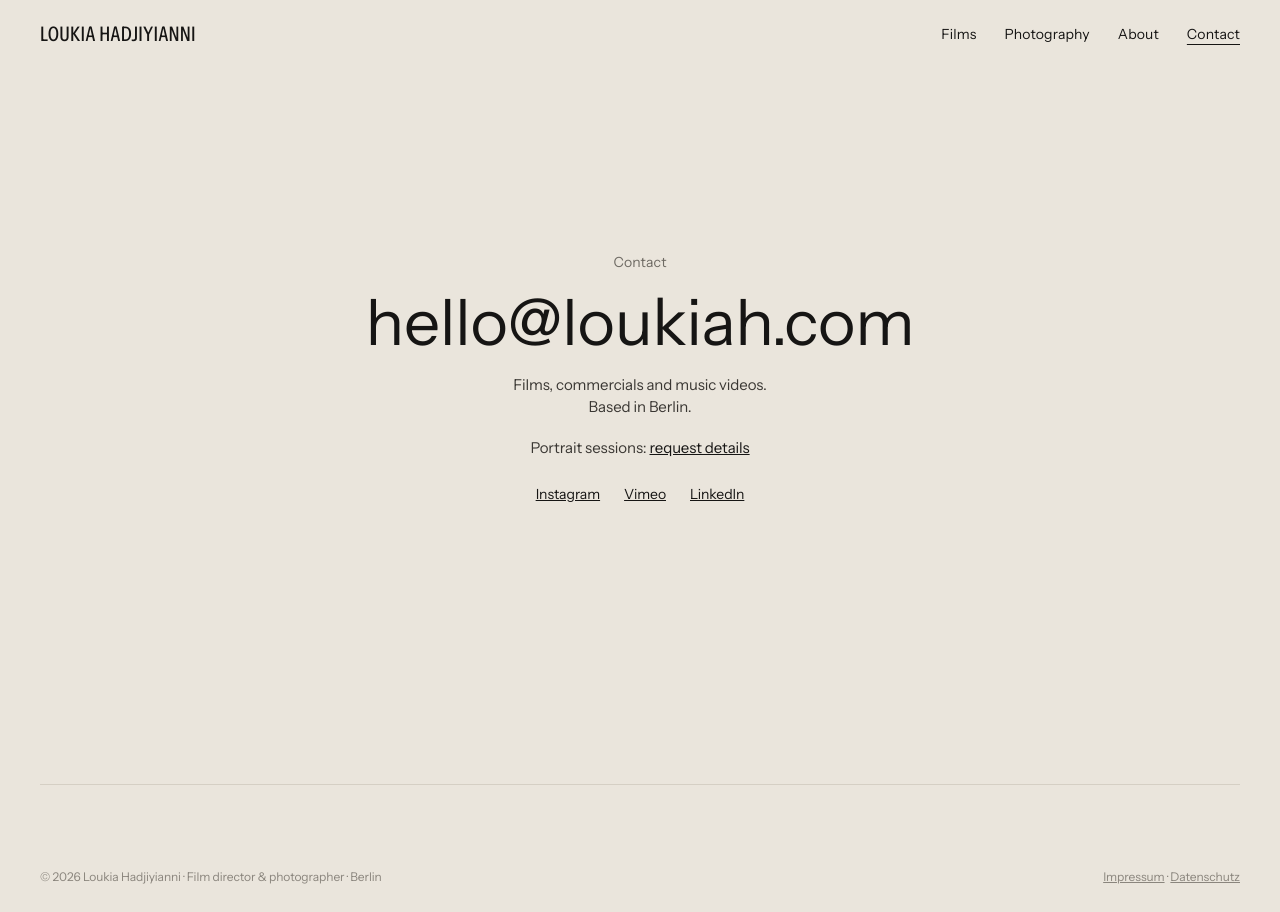
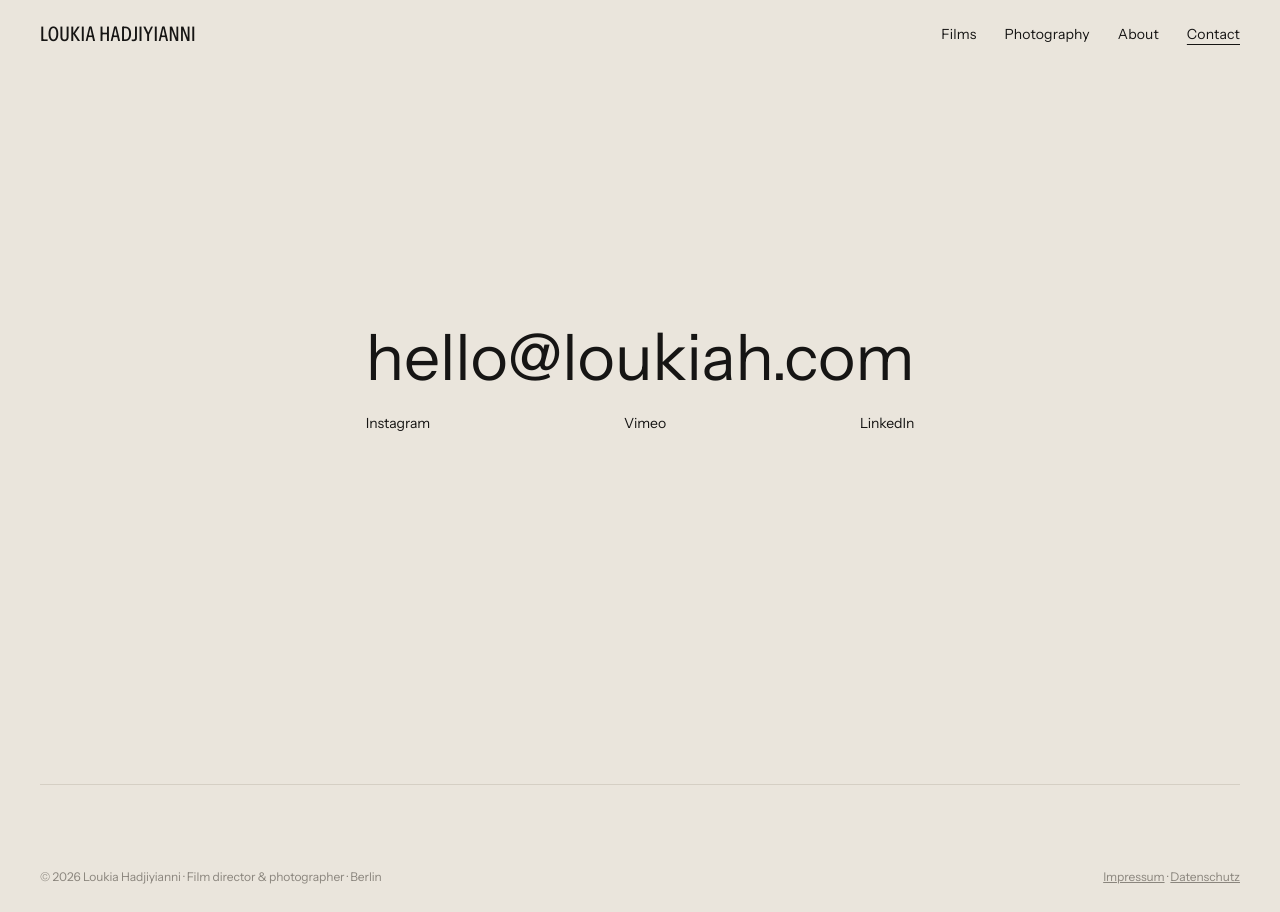
Before and after one commit to loukiah/loukiah-site, an Eleventy site: page src/contact.njk in a window 1280 px wide. Built offline with nearby package versions, Linux system fonts and the light colour scheme; Eleventy itself is replaced by a stand-in of ours; files that its build step writes are made by us from their sources.

Commit message:
Contact page: just the email with social links
Co-Authored-By: Claude Opus 5.5 <noreply@anthropic.com>
Claude-Session: https://claude.ai/code/session_01Bnx7PGgZeprrNAjEihUz11

```diff
--- a/src/assets/site.css
+++ b/src/assets/site.css
@@ -260,7 +260,10 @@ a.it{text-decoration:none}
 .ct-mail{font-size:clamp(30px,5vw,64px);line-height:1.05;text-decoration:none;color:#161514}
 .ct-mail:hover{text-decoration:underline;text-underline-offset:8px}
 .ct-p{margin:0;font-size:15px;line-height:1.5;color:#3A3733}
-.ct-soc{margin:8px 0 0;display:flex;gap:24px;font-size:14px}
+.ct-in{display:inline-flex;flex-direction:column;align-items:stretch;gap:22px}
+.ct-soc{margin:0;display:flex;justify-content:space-between;gap:24px;font-size:14px}
+.ct-soc a{text-decoration:none}
+.ct-soc a:hover{text-decoration:underline;text-underline-offset:4px}
 a.ext{color:inherit;text-decoration:underline;text-underline-offset:3px;text-decoration-thickness:1px}
 a.ext:hover{text-decoration-thickness:2px}
 .contactpg .ftop{display:none}
--- a/src/contact.njk
+++ b/src/contact.njk
@@ -6,9 +6,9 @@ title: "Contact — Loukia Hadjiyianni, film director and photographer in Berlin
 description: "Get in touch with Loukia Hadjiyianni, film director and portrait photographer based in Berlin, for films, commercials, music videos and portrait sessions."
 ---
 <section class="ct" aria-label="Contact">
-<h1 class="ct-h">Contact</h1>
+<h1 class="sr">Contact Loukia Hadjiyianni</h1>
+<div class="ct-in">
 <a class="ct-mail" href="mailto:{{ site.email }}">{{ site.email }}</a>
-<p class="ct-p">Films, commercials and music videos.<br>Based in Berlin.</p>
-<p class="ct-p">Portrait sessions: <a href="/photography/#book">request details</a></p>
 <p class="ct-soc"><a href="{{ site.instagram }}" rel="me">Instagram</a><a href="{{ site.vimeo }}" rel="me">Vimeo</a><a href="{{ site.linkedin }}" rel="me">LinkedIn</a></p>
+</div>
 </section>
```
